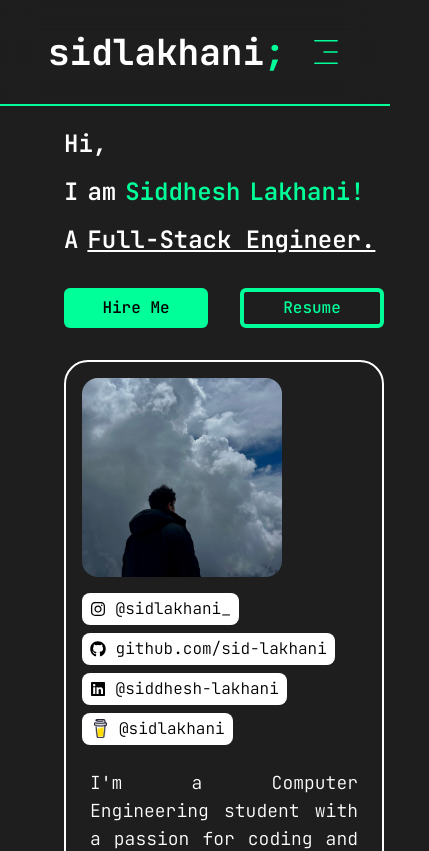
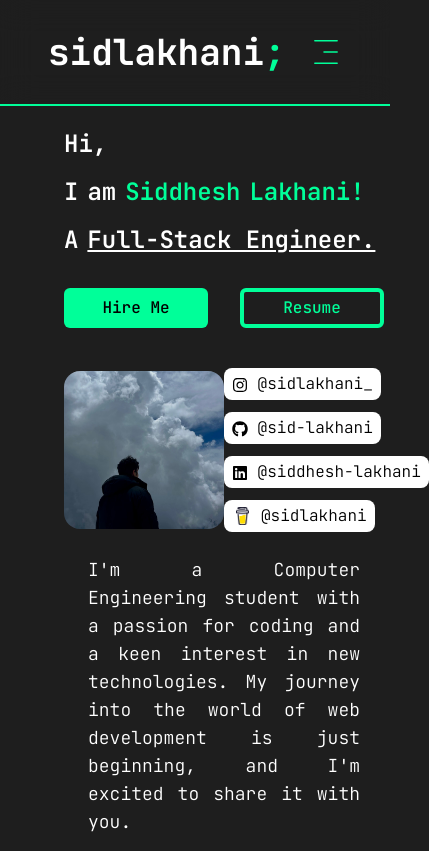
Before and after one commit to sid-lakhani/sidlakhani_pf, a Next.js app: page / in a window 390 px wide. Shown: the top 851 px of the page, 429 px wide, since content can reach past the window. Built offline with nearby package versions, Linux system fonts and the light colour scheme; a web font is replaced by a local one.

Commit message:
responsive

```diff
--- a/src/app/page.tsx
+++ b/src/app/page.tsx
@@ -7,16 +7,16 @@ import { FaGithub, FaInstagram, FaLinkedin } from "react-icons/fa";
 
 export default function Home() {
   return (
-    <div className="h-max min-h-[400px] md:min-h-[600px] md:col-span-4 border-2 border-white rounded-3xl items-center justify-between mt-4 md:mt-24">
-      <div className="m-4 md:mt-20 md:mx-32 grid md:grid-cols-2 items-center gap-4">
+    <div className="h-max min-h-[400px] md:min-h-[600px] md:col-span-4 md:border-2 border-white rounded-3xl items-center justify-between mt-4 md:mt-24">
+      <div className="mt-2 md:mt-20 md:mx-32 grid grid-cols-2 items-center md:gap-8">
         <Image
           src="/me-square.jpg"
           alt="Siddhesh Lakhani"
-          width={200}
-          height={200}
-          className="rounded-2xl"
+          width={180}
+          height={180}
+          className="rounded-2xl md:w-[250px] md:h-[250px]"
         />
-        <div className="grid grid-rows-4 gap-2 text-md font-light">
+        <div className="grid grid-rows-4 gap-3 text-md font-light">
           <Link
             key="instagram"
             href="https://instagram.com/sidlakhani_"
@@ -29,7 +29,7 @@ export default function Home() {
             href="https://github.com/sid-lakhani"
             className="bg-white hover:bg-accent duration-300 transition-colors text-black px-2 rounded-lg w-max"
           >
-            <FaGithub className="inline-block" /> github.com/sid-lakhani
+            <FaGithub className="inline-block" /> @sid-lakhani
           </Link>
           <Link
             key="linkedin"
@@ -54,7 +54,7 @@ export default function Home() {
           </Link>
         </div>
       </div>
-      <div className="md:m-16 m-6 md:mx-28 text-lg md:text-xl font-light items center text-justify">
+      <div className="md:m-8 m-6 md:mx-28 text-lg md:text-xl font-light items center text-justify">
         <p className="">
           I'm a Computer Engineering student with a passion for coding and a
           keen interest in new technologies. My journey into the world of web
```
